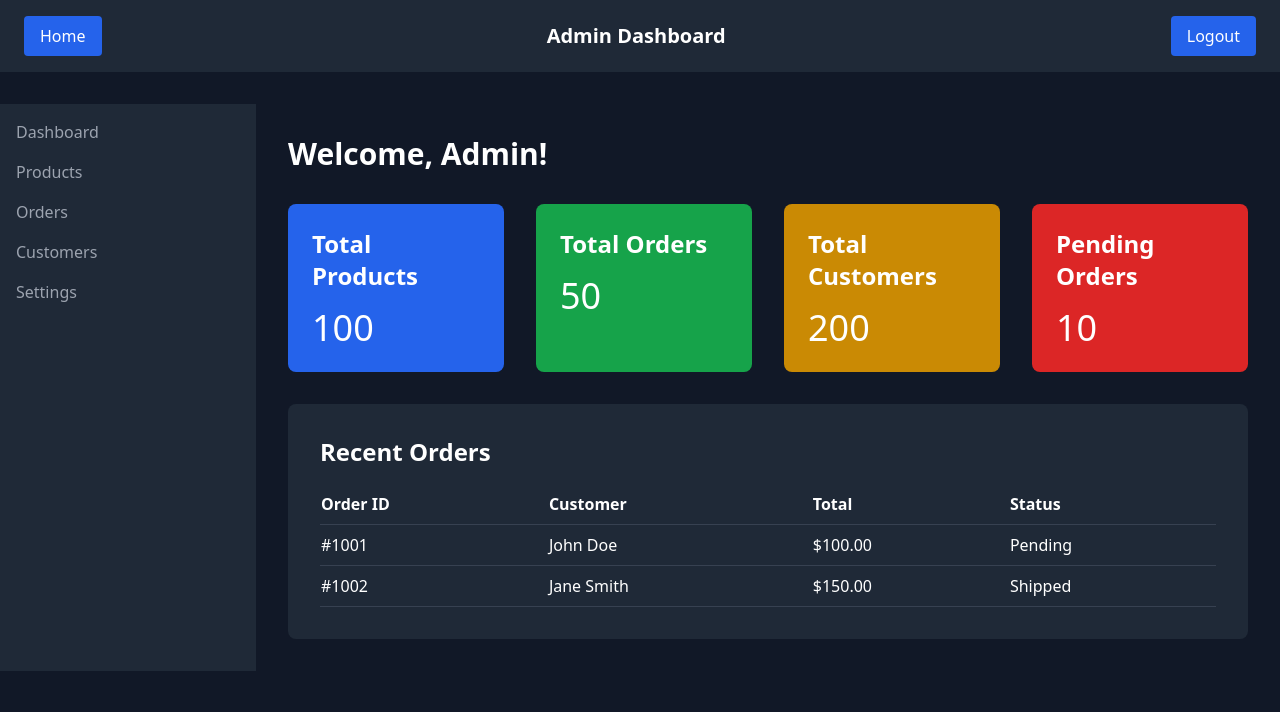
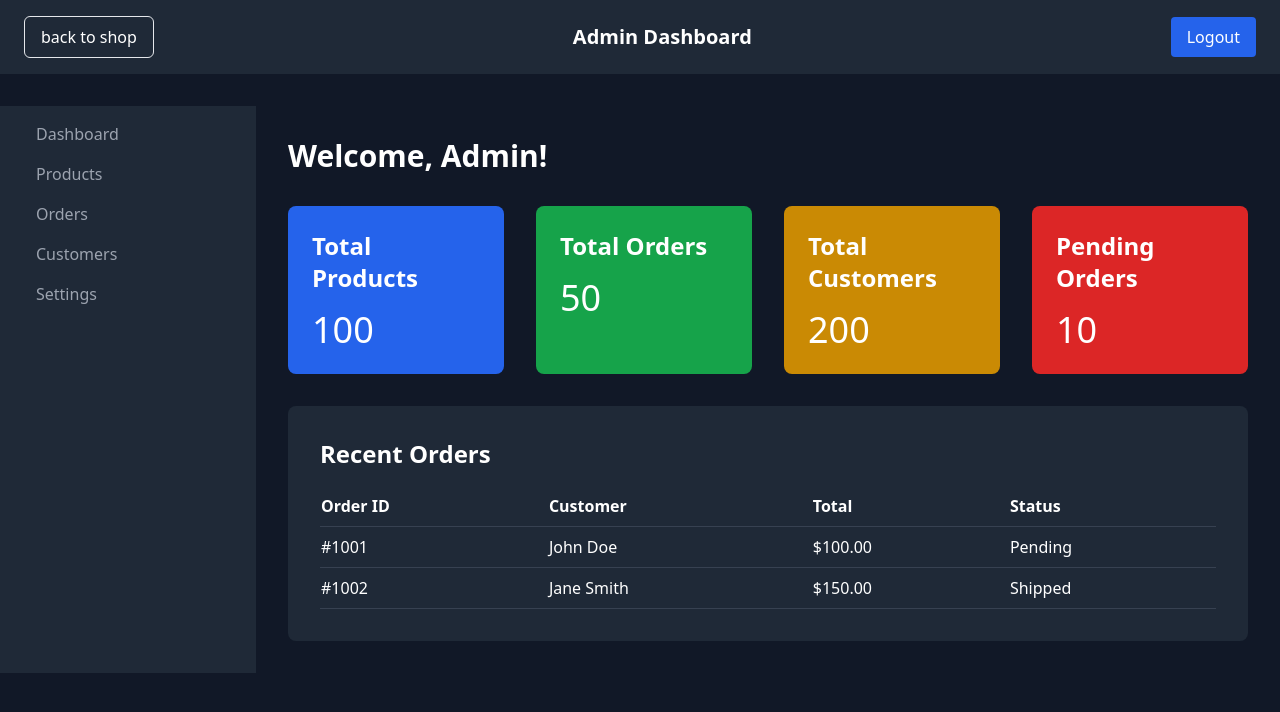
Before and after one commit to Nerds-Catapult/vendyApp, a React (Vite) app: page /business-dashboard in a window 1280 px wide. Shown: the top 712 px of the page. Built offline with nearby package versions, Linux system fonts and the light colour scheme.

Commit message:
business dashboard

```diff
--- a/src/components/dashboard/Business/BusinessDashBoard.tsx
+++ b/src/components/dashboard/Business/BusinessDashBoard.tsx
@@ -1,14 +1,14 @@
-import React from 'react';
+import React from "react";
 
 const AdminDashboard: React.FC = () => {
   return (
     <div className="min-h-screen bg-gray-900 text-white">
       {/* Navbar */}
-          <nav className="bg-gray-800 py-4 px-6">
-              <div className="container mx-auto flex justify-between items-center">
-              <button className="bg-blue-600 hover:bg-blue-700 px-4 py-2 rounded">
-                    Home
-            </button>
+      <nav className="bg-gray-800 py-4 px-6">
+        <div className="container mx-auto flex justify-between items-center">
+          <button className=" hover:bg-blue-700 px-4 py-2 rounded-md border ">
+            back to shop
+          </button>
           <div className="text-xl font-bold">Admin Dashboard</div>
           <div>
             <button className="bg-blue-600 hover:bg-blue-700 px-4 py-2 rounded">
@@ -20,8 +20,8 @@ const AdminDashboard: React.FC = () => {
 
       <div className="container mx-auto mt-8 flex">
         {/* Sidebar */}
-        <aside className="bg-gray-800 w-64 p-4 hidden md:block">
-          <ul className="space-y-4">
+        <aside className="bg-gray-800 w-64  hidden md:block px-9 p-4 ">
+          <ul className="space-y-4 gap-x-11">
             <li>
               <a href="#" className="block text-gray-400 hover:text-white">
                 Dashboard
```
